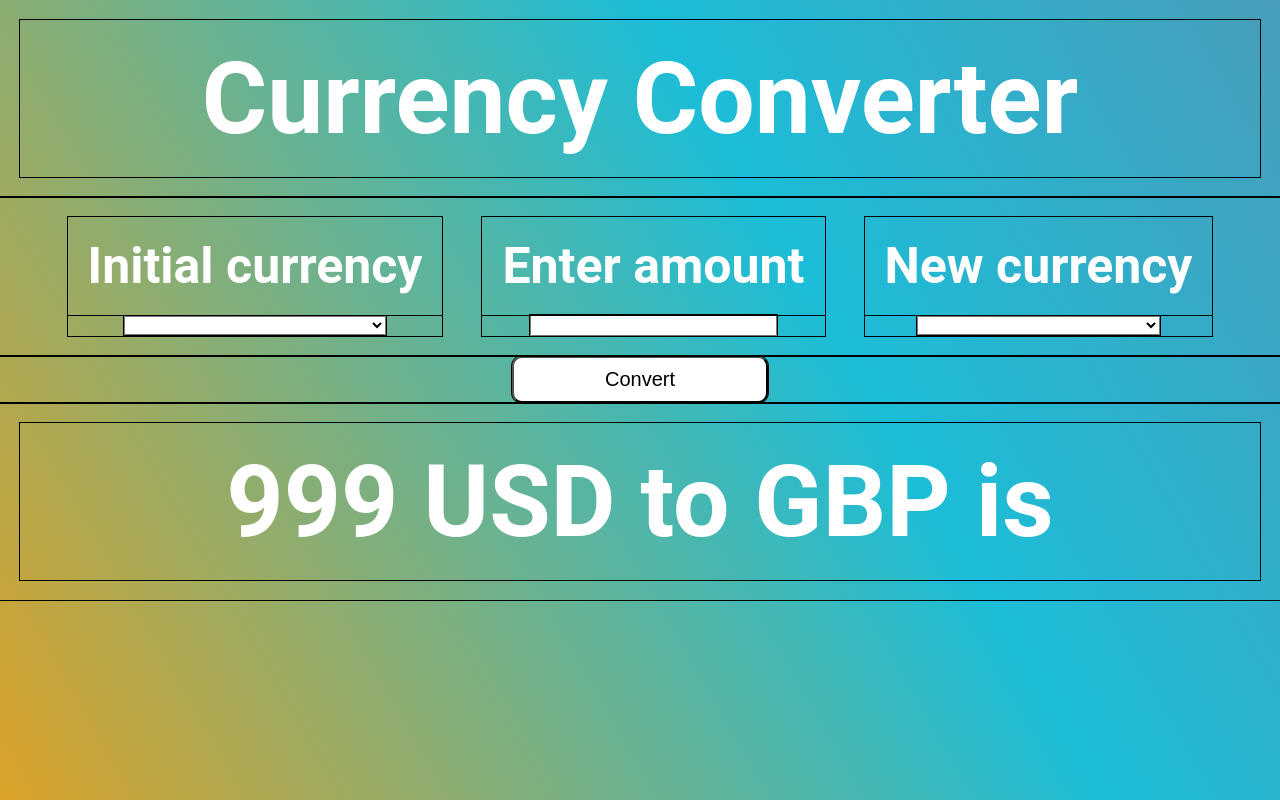
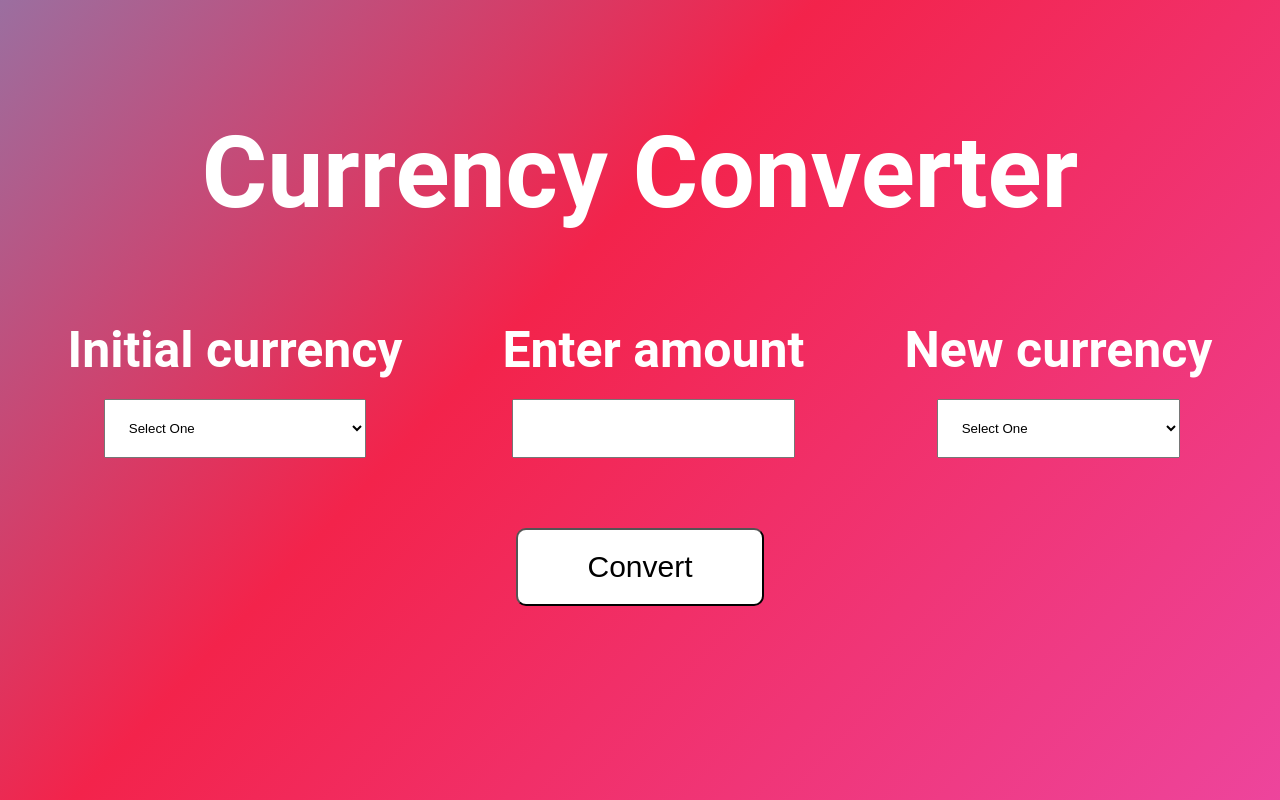
Before and after one commit to astoneham1/currency-converter, a website: page index.html in a window 1280 px wide. Drawn offline with Linux system fonts and the light colour scheme; no server answers.

Commit message:
css fixes

```diff
--- a/index.html
+++ b/index.html
@@ -5,35 +5,41 @@
     <title>Currency Converter</title>
     <link rel="stylesheet" href="style.css">
     <script src="index.js"></script>
+    <script src="config.js"></script>
 </head>
 <body>
-    <div id="title">
-        <h1>Currency Converter</h1>
-    </div>
-    <div id="row">
+<div id="title">
+    <h1>Currency Converter</h1>
+</div>
+
+<form id="converter-form">
+    <div class="row">
         <div class="currency-choice">
             <h2>Initial currency</h2>
-            <select class="currency-dropdown" name="1-currency-dropdown">
-                <option value="default"></option>
+            <select class="currency-dropdown" name="from-currency" required>
+                <option value="">Select One</option>
             </select>
         </div>
+
         <div id="amount-input">
             <h2>Enter amount</h2>
-            <input type="number" id="amount">
+            <input type="number" id="amount" name="amount" min="0" required>
         </div>
+
         <div class="currency-choice">
             <h2>New currency</h2>
-            <select class="currency-dropdown" name="2-currency-dropdown">
-                <option value="default"></option>
+            <select class="currency-dropdown" name="to-currency" required>
+                <option value="">Select One</option>
             </select>
         </div>
     </div>
-    <div id="row">
-        <button id="convert">Convert</button>
+
+    <div class="row">
+        <button type="submit" id="convert">Convert</button>
     </div>
-
+</form>
     <div id="result">
-        <h1>999 USD to GBP is</h1>
+        <h1></h1>
     </div>
 </body>
 </html>
--- a/index.js
+++ b/index.js
@@ -21,7 +21,47 @@ async function loadCurrencyJSON() {
     return await response.json();
 }
 
+function submitForm(event) {
+    event.preventDefault();
+
+    const form = event.target;
+    const formData = new FormData(form);
+    const amount = formData.get("amount");
+    const from = formData.get("from-currency");
+    const to = formData.get("to-currency");
+
+    if (from === to) {
+        alert("You cannot convert to the same currency");
+        return;
+    }
+    if (Number(amount) === 0) {
+        alert("You cannot convert 0");
+        return;
+    }
+
+    calculateResult();
+    async function calculateResult() {
+        const data = await convertCurrency(from);
+
+        const rate = data.conversion_rates[to];
+        const result = Number(amount) * rate;
+
+        const resultHeader = document.getElementById("result").querySelector("h1");
+        resultHeader.innerText = `${amount} ${from} is ${result.toFixed(2)} ${to}`;
+        console.log(`Converted ${amount} ${from} to ${result.toFixed(2)} ${to}`)
+    }
+}
+
+async function convertCurrency(from) {
+    const API_KEY = CONFIG.API_KEY;
+    const url = `https://v6.exchangerate-api.com/v6/${API_KEY}/latest/${from}`;
+    const result = await fetch(url);
+    return await result.json();
+}
+
 document.addEventListener("DOMContentLoaded", () => {
-    console.log("Started");
-    loadCurrencyDropdown().then(() => console.log("Loaded currencies"));
+    loadCurrencyDropdown();
+
+    const form = document.getElementById("converter-form");
+    form.onsubmit = submitForm;
 });
--- a/style.css
+++ b/style.css
@@ -1,15 +1,20 @@
+/** {*/
+/*    outline: 1px solid black;*/
+/*}*/
+
 body {
-    background: linear-gradient(60deg,#367d6d,#fe9d08,#1cbdd8,#767c9a,#7a91a5);
+    background: linear-gradient(133deg,#1da03d,#50afe8,#f3234b,#ec4db1,#8ea08e);
     background-size: 300% 300%;
-    animation: gradient-animation 40s ease infinite;
+    animation: gradient-animation 30s ease infinite;
     margin: 0;
     min-height: 100vh;
 
     font-family: 'Roboto', sans-serif;
-}
 
-* {
-    outline: 1px solid black;
+    display: flex;             /* Turn body into a flexbox */
+    flex-direction: column;    /* Stack items vertically */
+    justify-content: center;   /* Center vertically */
+    align-items: center;
 }
 
 @keyframes gradient-animation {
@@ -29,7 +34,7 @@ body {
     padding: 20px;
 }
 
-#row {
+.row {
     display: flex;
     justify-content: center;
 }
@@ -37,7 +42,7 @@ body {
 #amount-input, .currency-choice {
     text-align: center;
     align-items: center;
-    margin: 20px;
+    margin: 30px;
 }
 
 h1 {
@@ -56,12 +61,15 @@ h2 {
 
 #amount, .currency-dropdown {
     width: 70%;
+    padding: 20px;
 }
 
 #convert {
     width: 20%;
-    padding: 10px;
-    font-size: 20px;
+    padding: 20px;
+    margin-top: 40px;
+    margin-bottom: 40px;
+    font-size: 30px;
     border-radius: 10px;
     background-color: white;
     color: black;
```
